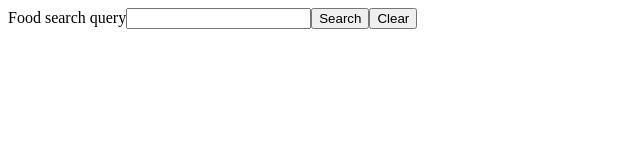
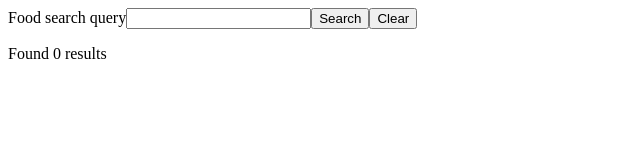
Before and after one commit to aqfgit/food-searcher, a React (Vite) app: page / in a window 1280 px wide. Shown: the top 160 px of the page, without its empty margins (0-640 px from the left). Built offline with nearby package versions, Linux system fonts and the light colour scheme.

Commit message:
Show the calories of a product and display the number of results found in FoodResults

```diff
--- a/src/App.js
+++ b/src/App.js
@@ -29,6 +29,7 @@ const App = () => {
 
   const clearResults = () => {
     setResults([]);
+    setFoodInputValue("");
   };
 
   return (
--- a/src/components/FoodResults.js
+++ b/src/components/FoodResults.js
@@ -4,6 +4,7 @@ const FoodResults = (props) => {
   const errorMessage = null;
   return (
     <div>
+      <p>Found {props.results.length} results</p>
       <ul>
         {props.results.map((resultItem) => (
           <li key={resultItem.nix_item_id}>
@@ -11,6 +12,7 @@ const FoodResults = (props) => {
               <img src={resultItem.photo.thumb} />
               <figcaption>{resultItem.brand_name_item_name}</figcaption>
             </figure>
+            <span>{resultItem.nf_calories} calories</span>
           </li>
         ))}
       </ul>
```
